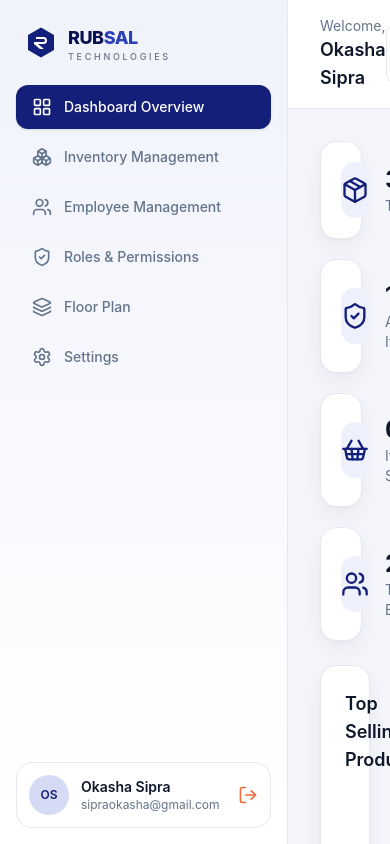
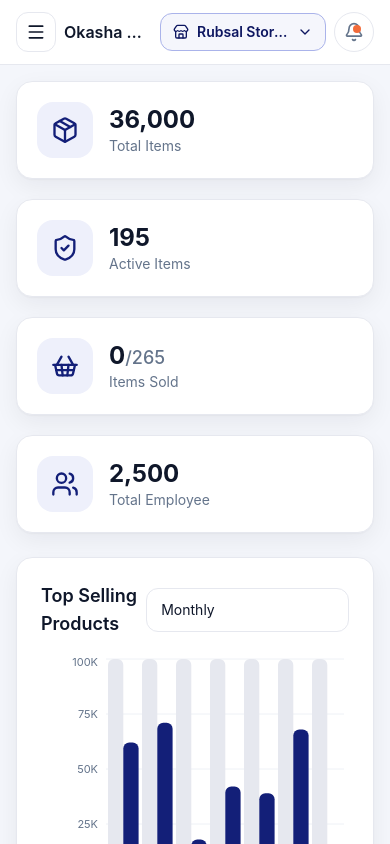
Before and after one commit to rubsaltech/Back-Office-Frontend, a React (Vite) app: page /business in a window 390 px wide. Built offline with nearby package versions, Linux system fonts and the light colour scheme.

Commit message:
mobile responsive

```diff
--- a/src/portals/business/BusinessLayout.jsx
+++ b/src/portals/business/BusinessLayout.jsx
@@ -1,14 +1,17 @@
+import { useState } from 'react'
 import { Outlet } from 'react-router-dom'
 import { Sidebar } from './components/Sidebar'
 import { Topbar } from './components/Topbar'
 
 export default function BusinessLayout() {
+  const [navOpen, setNavOpen] = useState(false)
+
   return (
     <div className="flex h-screen overflow-hidden bg-canvas">
-      <Sidebar />
+      <Sidebar open={navOpen} onClose={() => setNavOpen(false)} />
       <div className="flex min-w-0 flex-1 flex-col">
-        <Topbar />
-        <main className="flex-1 overflow-y-auto p-8">
+        <Topbar onMenu={() => setNavOpen(true)} />
+        <main className="flex-1 overflow-y-auto p-4 sm:p-6 lg:p-8">
           <Outlet />
         </main>
       </div>
--- a/src/portals/business/components/Sidebar.jsx
+++ b/src/portals/business/components/Sidebar.jsx
@@ -7,6 +7,7 @@ import {
   Layers,
   Settings,
   LogOut,
+  X,
 } from 'lucide-react'
 import { cn } from '../../../lib/cn'
 import { Avatar } from '../../../shared/ui'
@@ -22,19 +23,38 @@ const nav = [
   { to: '/business/settings', label: 'Settings', icon: Settings },
 ]
 
-export function Sidebar() {
+export function Sidebar({ open, onClose }) {
   return (
-    <aside className="flex w-72 shrink-0 flex-col border-r border-line bg-gradient-to-b from-brand-50/60 to-white">
-      <div className="px-6 py-6">
+    <>
+      {/* Mobile backdrop */}
+      {open && (
+        <div className="fixed inset-0 z-30 bg-slate-900/40 lg:hidden" onClick={onClose} />
+      )}
+
+      <aside
+        className={cn(
+          'fixed inset-y-0 left-0 z-40 w-72 max-w-[85vw] shrink-0 flex-col border-r border-line bg-gradient-to-b from-brand-50/60 to-white lg:static lg:z-auto lg:max-w-none lg:flex',
+          open ? 'flex' : 'hidden',
+        )}
+      >
+        <div className="flex items-center justify-between px-6 py-6">
           <RubsalLogo />
+          <button
+            onClick={onClose}
+            className="flex h-9 w-9 items-center justify-center rounded-lg text-muted hover:bg-white lg:hidden"
+            aria-label="Close menu"
+          >
+            <X className="h-5 w-5" />
+          </button>
         </div>
 
-      <nav className="flex-1 space-y-1.5 px-4">
+        <nav className="flex-1 space-y-1.5 overflow-y-auto px-4">
           {nav.map(({ to, end, label, icon: Icon }) => (
             <NavLink
               key={to}
               to={to}
               end={end}
+              onClick={onClose}
               className={({ isActive }) =>
                 cn(
                   'flex items-center gap-3 rounded-xl px-4 py-3 text-sm font-medium transition-colors',
@@ -44,7 +64,7 @@ export function Sidebar() {
                 )
               }
             >
-            <Icon className="h-5 w-5" />
+              <Icon className="h-5 w-5 shrink-0" />
               {label}
             </NavLink>
           ))}
@@ -61,5 +81,6 @@ export function Sidebar() {
           </button>
         </div>
       </aside>
+    </>
   )
 }
--- a/src/portals/business/components/Topbar.jsx
+++ b/src/portals/business/components/Topbar.jsx
@@ -1,21 +1,30 @@
 import { useState } from 'react'
-import { Store, ChevronDown, Bell, MapPin, Check } from 'lucide-react'
+import { Store, ChevronDown, Bell, MapPin, Check, Menu } from 'lucide-react'
 import { cn } from '../../../lib/cn'
 import { currentUser, stores } from '../data/mock'
 
-export function Topbar() {
+export function Topbar({ onMenu }) {
   const [open, setOpen] = useState(false)
   const [active, setActive] = useState(stores[0])
 
   return (
-    <header className="flex items-center justify-between border-b border-line bg-white px-8 py-4">
-      <div>
-        <p className="text-sm text-muted">Welcome,</p>
-        <p className="text-lg font-semibold text-ink">{currentUser.name}</p>
+    <header className="flex items-center justify-between gap-3 border-b border-line bg-white px-4 py-3 sm:px-6 lg:px-8 lg:py-4">
+      <div className="flex min-w-0 items-center gap-2">
+        <button
+          onClick={onMenu}
+          className="flex h-10 w-10 shrink-0 items-center justify-center rounded-xl border border-line text-ink hover:bg-canvas lg:hidden"
+          aria-label="Open menu"
+        >
+          <Menu className="h-5 w-5" />
+        </button>
+        <div className="min-w-0">
+          <p className="hidden text-sm text-muted sm:block">Welcome,</p>
+          <p className="truncate text-base font-semibold text-ink sm:text-lg">{currentUser.name}</p>
+        </div>
       </div>
 
-      <div className="flex items-center gap-3">
-        <button className="flex items-center gap-2 rounded-xl border border-line px-4 py-2.5 text-sm font-medium text-ink hover:bg-canvas">
+      <div className="flex items-center gap-2 sm:gap-3">
+        <button className="hidden items-center gap-2 rounded-xl border border-line px-4 py-2.5 text-sm font-medium text-ink hover:bg-canvas md:flex">
           <MapPin className="h-4 w-4 text-muted" />
           Store Settings
         </button>
@@ -23,11 +32,11 @@ export function Topbar() {
         <div className="relative">
           <button
             onClick={() => setOpen((o) => !o)}
-            className="flex items-center gap-2 rounded-xl border border-brand-200 bg-brand-50/60 px-4 py-2.5 text-sm font-semibold text-brand-800"
+            className="flex items-center gap-2 rounded-xl border border-brand-200 bg-brand-50/60 px-3 py-2 text-sm font-semibold text-brand-800 sm:px-4 sm:py-2.5"
           >
-            <Store className="h-4 w-4" />
-            {active.name}
-            <ChevronDown className="h-4 w-4" />
+            <Store className="h-4 w-4 shrink-0" />
+            <span className="max-w-[92px] truncate sm:max-w-none">{active.name}</span>
+            <ChevronDown className="h-4 w-4 shrink-0" />
           </button>
           {open && (
             <>
@@ -62,7 +71,7 @@ export function Topbar() {
           )}
         </div>
 
-        <button className="relative flex h-11 w-11 items-center justify-center rounded-full border border-line text-muted hover:bg-canvas">
+        <button className="relative flex h-10 w-10 shrink-0 items-center justify-center rounded-full border border-line text-muted hover:bg-canvas sm:h-11 sm:w-11">
           <Bell className="h-5 w-5" />
           <span className="absolute right-3 top-3 h-2 w-2 rounded-full bg-accent-500" />
         </button>
--- a/src/portals/business/pages/employees/EmployeesPage.jsx
+++ b/src/portals/business/pages/employees/EmployeesPage.jsx
@@ -68,7 +68,7 @@ export default function EmployeesPage() {
 
       <Card className="p-5">
         <div className="mb-5">
-          <SearchInput value={query} onChange={setQuery} placeholder="Search employees..." className="w-72" />
+          <SearchInput value={query} onChange={setQuery} placeholder="Search employees..." className="w-full sm:w-72" />
         </div>
         <DataTable columns={columns} rows={filtered} rowKey={(r) => r.id} />
         <Pagination page={page} pageCount={3} onChange={setPage} />
--- a/src/portals/business/pages/floor/FloorPlanPage.jsx
+++ b/src/portals/business/pages/floor/FloorPlanPage.jsx
@@ -61,7 +61,7 @@ export default function FloorPlanPage() {
 
       <Card className="p-5">
         <div className="mb-5 flex items-center justify-between gap-3">
-          <SearchInput value={query} onChange={setQuery} placeholder="Search..." className="w-72" />
+          <SearchInput value={query} onChange={setQuery} placeholder="Search..." className="w-full sm:w-72" />
           {tab === 'floors' ? (
             <Button onClick={() => setFloorModal({ open: true, item: null })}><Plus className="h-4 w-4" /> Create Floor</Button>
           ) : (
--- a/src/portals/business/pages/inventory/InventoryPage.jsx
+++ b/src/portals/business/pages/inventory/InventoryPage.jsx
@@ -141,7 +141,7 @@ export default function InventoryPage() {
 
       <Card className="p-5">
         <div className="mb-5 flex flex-wrap items-center justify-between gap-3">
-          <SearchInput value={query} onChange={setQuery} placeholder="Search..." className="w-72" />
+          <SearchInput value={query} onChange={setQuery} placeholder="Search..." className="w-full sm:w-72" />
           <div className="flex gap-3">
             {tab !== 'inventory' && (
               <Button variant="secondary" onClick={() => setCsvOpen(true)}>
--- a/src/portals/business/pages/roles/RolesPage.jsx
+++ b/src/portals/business/pages/roles/RolesPage.jsx
@@ -63,7 +63,7 @@ export default function RolesPage() {
 
       <Card className="p-5">
         <div className="mb-5 flex items-center justify-between gap-3">
-          <SearchInput value={query} onChange={setQuery} placeholder="Search..." className="w-72" />
+          <SearchInput value={query} onChange={setQuery} placeholder="Search..." className="w-full sm:w-72" />
           {tab === 'roles' ? (
             <Button onClick={() => setRoleModal({ open: true, item: null })}><Plus className="h-4 w-4" /> Create New Role</Button>
           ) : (
```
Lines whose indentation alone changed are shown as unchanged.
